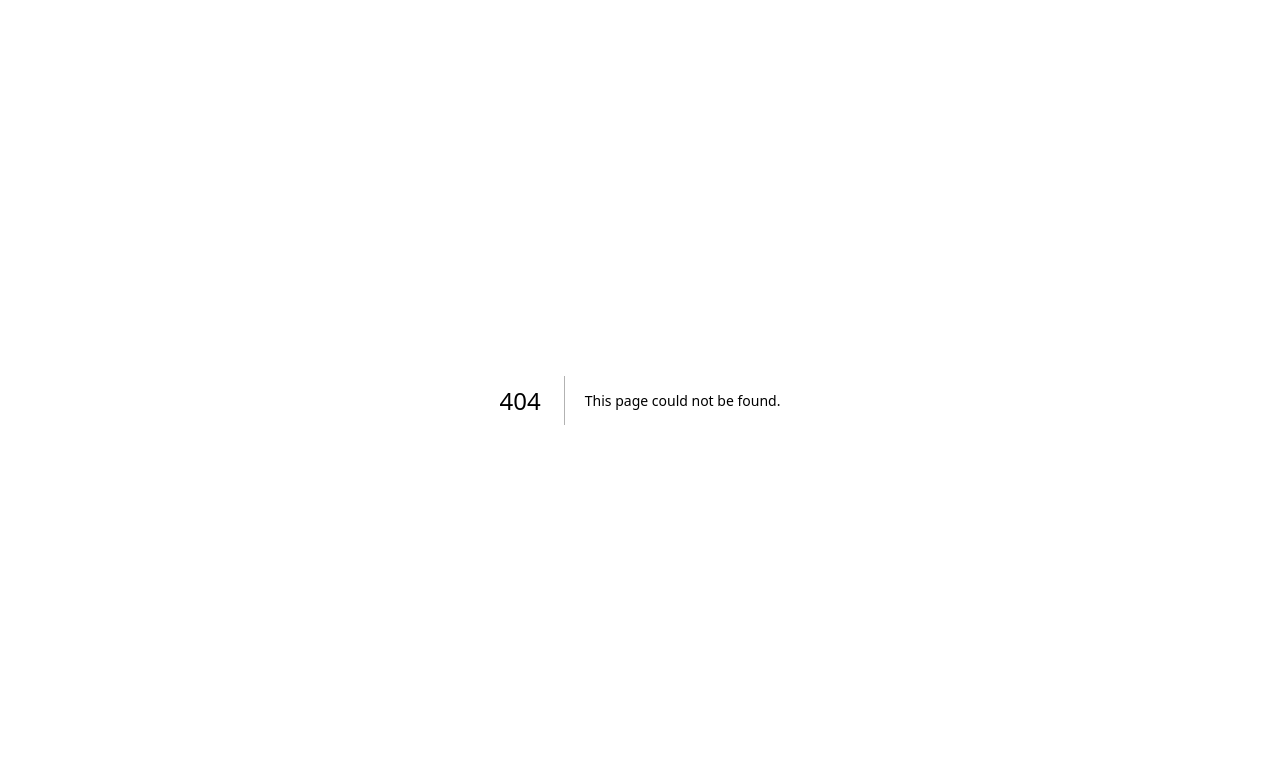
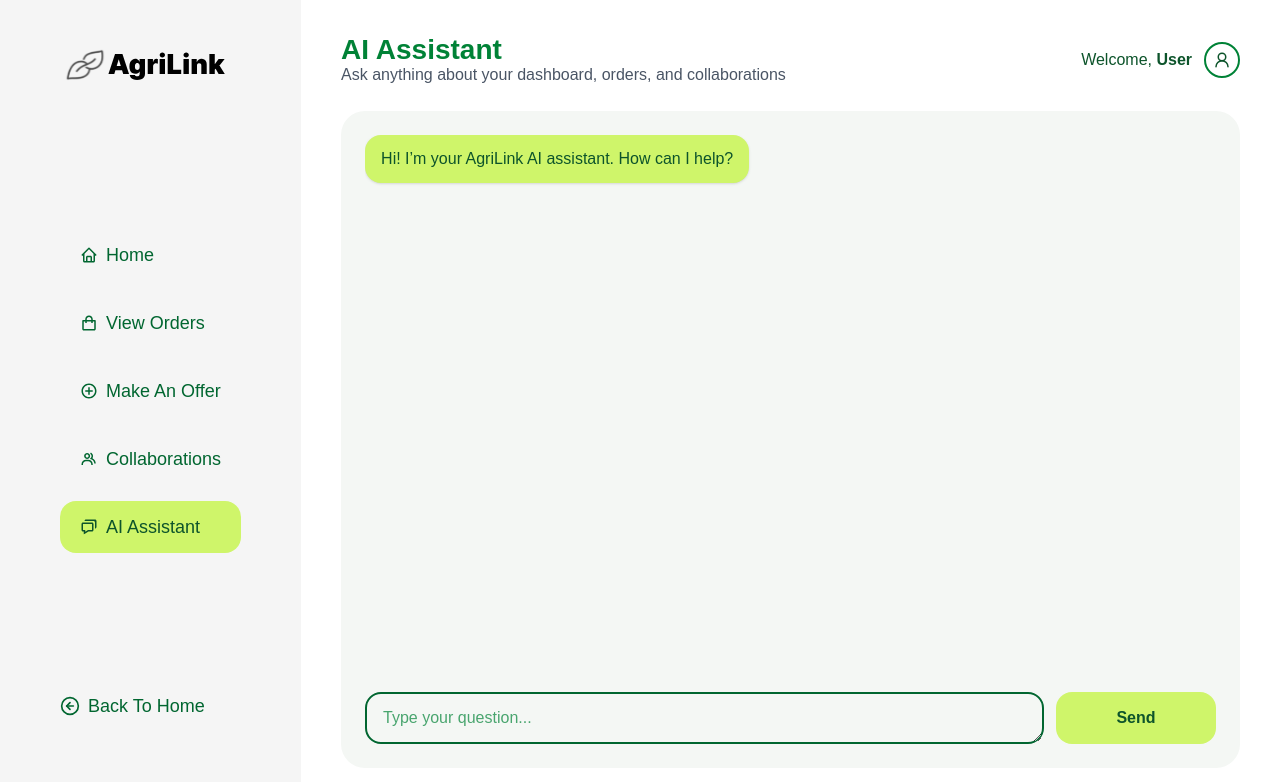
Before and after one commit to peter2610/agri-link-project1, a Next.js app in the folder agri-link-frontend/: page /assistant in a window 1280 px wide. Before the commit this address had no page. Shown: the top 782 px of the page. Built offline with nearby package versions, Linux system fonts and the light colour scheme.

Commit message:
highlight assistant page

```diff
--- /dev/null
+++ b/agri-link-frontend/app/api/assistant/route.js
@@ -0,0 +1,69 @@
+// app/api/assistant/route.js
+export const runtime = 'nodejs';
+export async function POST(req) {
+  try {
+    const apiKey = process.env.OPENAI_API_KEY;
+    if (!apiKey) {
+      return new Response(
+        JSON.stringify({ message: "Server missing OPENAI_API_KEY. Add it to .env.local and restart dev server." }),
+        { status: 500, headers: { "Content-Type": "application/json" } }
+      );
+    }
+
+    const body = await req.json().catch(() => ({}));
+    const messages = Array.isArray(body?.messages) ? body.messages : [];
+
+    // Guard: at least one user message
+    if (messages.length === 0) {
+      return new Response(JSON.stringify({ message: "No messages provided" }), {
+        status: 400,
+        headers: { "Content-Type": "application/json" },
+      });
+    }
+
+    // Call OpenAI Chat Completions API
+    const controller = new AbortController();
+    const timeout = setTimeout(() => controller.abort(), 60000);
+    const resp = await fetch("https://api.openai.com/v1/chat/completions", {
+      method: "POST",
+      headers: {
+        "Content-Type": "application/json",
+        Authorization: `Bearer ${apiKey}`,
+      },
+      body: JSON.stringify({
+        model: "gpt-4o-mini",
+        messages: messages.map((m) => ({ role: m.role, content: String(m.content || "") })),
+        temperature: 0.2,
+        max_tokens: 600,
+      }),
+      signal: controller.signal,
+    });
+    clearTimeout(timeout);
+
+    if (!resp.ok) {
+      let msg = `OpenAI error (${resp.status})`;
+      try {
+        const errJson = await resp.json();
+        msg = errJson?.error?.message || msg;
+      } catch (_) {}
+      return new Response(JSON.stringify({ message: msg }), {
+        status: 502,
+        headers: { "Content-Type": "application/json" },
+      });
+    }
+
+    const data = await resp.json();
+    const message = data?.choices?.[0]?.message?.content ?? "";
+
+    return new Response(JSON.stringify({ message }), {
+      status: 200,
+      headers: { "Content-Type": "application/json" },
+    });
+  } catch (err) {
+    console.error("Assistant route error:", err);
+    return new Response(JSON.stringify({ message: err?.message || "Assistant failed" }), {
+      status: 500,
+      headers: { "Content-Type": "application/json" },
+    });
+  }
+}
--- /dev/null
+++ b/agri-link-frontend/app/assistant/page.js
@@ -0,0 +1,119 @@
+"use client";
+
+import { useEffect, useRef, useState } from "react";
+import Sidebar from "../../components/dashboard/side-navbar/side-navbar";
+import { UserRound } from "lucide-react";
+
+export default function AssistantPage() {
+  const [messages, setMessages] = useState([
+    { role: "assistant", content: "Hi! I’m your AgriLink AI assistant. How can I help?" },
+  ]);
+  const [input, setInput] = useState("");
+  const [sending, setSending] = useState(false);
+  const [userName, setUserName] = useState("User");
+  const bottomRef = useRef(null);
+
+  useEffect(() => {
+    try {
+      const raw = window.localStorage.getItem("agri_user");
+      if (raw) {
+        const parsed = JSON.parse(raw);
+        if (parsed?.full_name) setUserName(parsed.full_name);
+      }
+    } catch (_) {}
+  }, []);
+
+  useEffect(() => {
+    bottomRef.current?.scrollIntoView({ behavior: "smooth" });
+  }, [messages]);
+
+  const send = async () => {
+    const content = input.trim();
+    if (!content || sending) return;
+    setSending(true);
+    setInput("");
+
+    const newMessages = [...messages, { role: "user", content }];
+    setMessages(newMessages);
+
+    try {
+      const res = await fetch("/api/assistant", {
+        method: "POST",
+        headers: { "Content-Type": "application/json" },
+        body: JSON.stringify({ messages: newMessages.slice(-12) }),
+      });
+      const data = await res.json().catch(() => null);
+      if (!res.ok) {
+        const msg = data?.message || `Assistant error (${res.status})`;
+        throw new Error(msg);
+      }
+      const reply = data?.message || "Sorry, I couldn't generate a response.";
+      setMessages((prev) => [...prev, { role: "assistant", content: reply }]);
+    } catch (err) {
+      setMessages((prev) => [
+        ...prev,
+        { role: "assistant", content: String(err?.message || "There was an error contacting the assistant. Please try again.") },
+      ]);
+    } finally {
+      setSending(false);
+    }
+  };
+
+  const onKey = (e) => {
+    if (e.key === "Enter" && !e.shiftKey) {
+      e.preventDefault();
+      send();
+    }
+  };
+
+  return (
+    <div className="flex min-h-screen bg-white">
+      <Sidebar />
+      <main className="flex-1 flex flex-col px-6 sm:px-10 py-8">
+        <header className="flex items-center justify-between mb-6">
+          <div>
+            <h1 className="text-[28px] font-extrabold text-green-700 leading-tight">AI Assistant</h1>
+            <p className="text-gray-600 -mt-1">Ask anything about your dashboard, orders, and collaborations</p>
+          </div>
+          <div className="flex items-center gap-3 text-green-900">
+            <span>Welcome, <span className="font-semibold">{userName.split(" ")[0]}</span></span>
+            <div className="h-9 w-9 rounded-full border-2 border-green-700 grid place-items-center">
+              <UserRound size={18} />
+            </div>
+          </div>
+        </header>
+
+        <section className="flex-1 flex flex-col rounded-3xl bg-[#F4F7F4] p-4 sm:p-6">
+          <div className="flex-1 overflow-y-auto space-y-3">
+            {messages.map((m, i) => (
+              <div key={i} className={m.role === "assistant" ? "text-green-900" : "text-gray-800"}>
+                <div className={`inline-block max-w-[90%] sm:max-w-[70%] rounded-2xl px-4 py-3 shadow ${m.role === "assistant" ? "bg-[#CFF56A]" : "bg-white"}`}>
+                  {m.content}
+                </div>
+              </div>
+            ))}
+            <div ref={bottomRef} />
+          </div>
+
+          <div className="mt-4 flex gap-3">
+            <textarea
+              value={input}
+              onChange={(e) => setInput(e.target.value)}
+              onKeyDown={onKey}
+              rows={1}
+              placeholder="Type your question..."
+              className="flex-1 min-h-[48px] max-h-40 resize-y rounded-2xl border-2 border-green-800 px-4 py-3 text-green-900 placeholder:text-green-700/70"
+            />
+            <button
+              onClick={send}
+              disabled={sending}
+              className="sm:w-[160px] w-full rounded-2xl bg-[#CFF56A] text-green-900 font-semibold px-6 py-3 hover:brightness-95 disabled:opacity-60"
+            >
+              {sending ? "Sending..." : "Send"}
+            </button>
+          </div>
+        </section>
+      </main>
+    </div>
+  );
+}
--- a/agri-link-frontend/components/dashboard/side-navbar/side-navbar.jsx
+++ b/agri-link-frontend/components/dashboard/side-navbar/side-navbar.jsx
@@ -38,7 +38,7 @@ export default function SideNavBar() {
         >
           <BiGroup /> Collaborations
         </Link>
-        <Link href="/assistant" className={itemBase}>
+        <Link href="/assistant" className={`${itemBase} ${pathname?.startsWith("/assistant") ? "bg-[#CFF56A] text-green-900" : "text-green-800"}`}>
           <BiChat /> AI Assistant
         </Link>
       </div>
```
